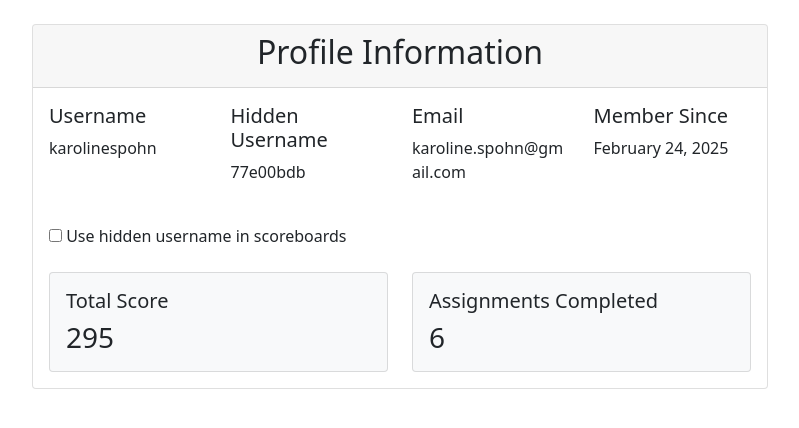
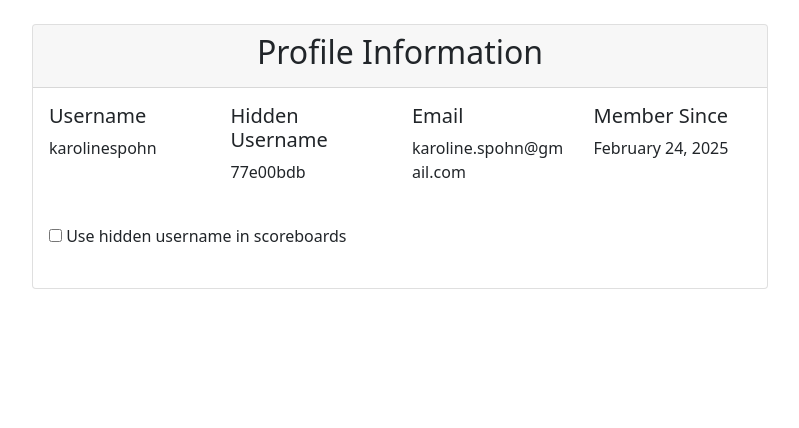
Before and after one commit to karolinespohn/MIGA, a Django app: page /profile/ in a window 1280 px wide. Shown: the part 58-486 px from the top of the page, without its empty margins (240-1039 px from the left). Run offline with Django 4.2, Linux system fonts and the light colour scheme; a user stored in the database is signed in; parts of the project's set-up code (start-up, migrations or seed data) failed here and were passed over; some libraries are stand-ins or nearby versions.

Commit message:
removed some stats which should only be in dashboard

```diff
--- a/miga/templates/miga/profile.html
+++ b/miga/templates/miga/profile.html
@@ -42,25 +42,6 @@
                         </form>
                     </div>
                 </div>
-
-                <div class="row">
-                    <div class="col-md-6">
-                        <div class="card bg-light">
-                            <div class="card-body">
-                                <h5 class="card-title">Total Score</h5>
-                                <p class="card-text h3">{{ user.total_score }}</p>
-                            </div>
-                        </div>
-                    </div>
-                    <div class="col-md-6">
-                        <div class="card bg-light">
-                            <div class="card-body">
-                                <h5 class="card-title">Assignments Completed</h5>
-                                <p class="card-text h3">{{ user.assignments_completed }}</p>
-                            </div>
-                        </div>
-                    </div>
-                </div>
             </div>
         </div>
     </div>
```
